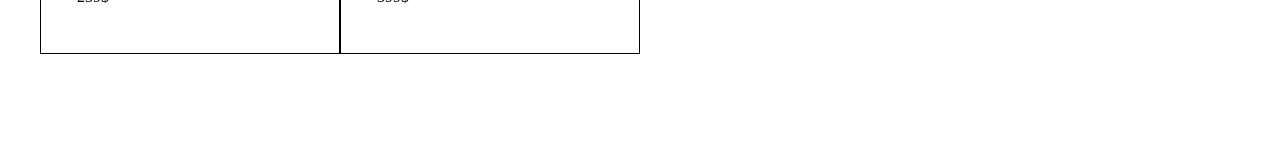
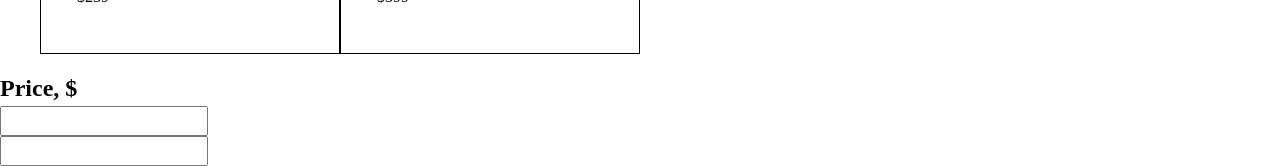
Before and after one commit to mxrmrtz/SPA-group-3, a React (Create React App) app: page / in a window 1280 px wide. Shown: the part 1746-1912 px from the top of the page. Before the commit the page ends 1816 px from the top, so only its background shows below. Built offline with nearby package versions, Linux system fonts and the light colour scheme.

Commit message:
PriceFilter+some other changes by rebekka

```diff
--- a/src/App.js
+++ b/src/App.js
@@ -4,6 +4,7 @@ import NavBar from "./components/Nav-top/NavBar";
 import Favorites from "./components/Favorites/Favorites";
 import FeatureFilter from "./components/FeatureFilter/FeatureFilter";
 import Cart from "./components/ShoppingCart/Cart";
+import PriceFilter from "./components/PriceFilter/PriceFilter.js"
 
 import { useState } from "react";
 
@@ -50,13 +51,29 @@ function App() {
 
 	const aThirdFilter = (product) => true;
 
+    // price filter stuff
+
+	const[priceFilterMin, setPriceFilterMin] = useState(0);
+	const [priceFilterMax, setPriceFilterMax] = useState(1000000);
+
+	const setMin = (e)=>
+		setPriceFilterMin(e.target.value === "" ? 0 : parseInt(e.target.value));
+	const setMax = (e)=>
+		setPriceFilterMax(e.target.value === "" ? 1000000 : parseInt(e.target.value));
+
+
+	const priceFilterFunc = (product) =>
+	product.price > priceFilterMin && product.price < priceFilterMax
+
+
 	// connect the filter chain here
 
 	const filteredProducts = productsData
 		.filter(searchFilter)
 		.filter(featureFilter)
 		// type your filter function name here
-		.filter(aThirdFilter);
+		.filter(aThirdFilter)
+		.filter((product) => priceFilterFunc(product));
 
 	// const search = (data) => {
 	// 	return data.filter((item) =>
@@ -128,7 +145,10 @@ function App() {
 				toggleAddFavorites={toggleAddFavorites}
 				// searchBarFilter={searchBarFilter}
 			/>
+			<PriceFilter setMin={setMin} setMax={setMax}/>
 		</div>
+
+
 	);
 }
 
--- /dev/null
+++ b/src/components/PriceFilter/PriceFilter.js
@@ -0,0 +1,31 @@
+import PriceFilterCss from "./PriceFilter.module.css"
+
+
+const priceFilter = ({setMin, setMax}) => {
+
+    return(
+
+    <div className={PriceFilterCss.wrapper}>
+    <header>
+      <h2>Price, $</h2>
+
+    </header>
+    <div className = {PriceFilterCss.priceInput}>
+      <div className={PriceFilterCss.field}>
+        <input type="number" name="input-min" onChange={setMin}/>
+      </div>
+      <div className ={PriceFilterCss.field}>
+        <input type="number" name="input-max" onChange={setMax}/>
+      </div>
+    </div>
+    <div className ={PriceFilterCss.slider}>
+      <div className={PriceFilterCss.progress}></div>
+    </div>
+  </div> )
+
+
+}
+
+
+
+export default priceFilter;
--- a/src/products.json
+++ b/src/products.json
@@ -3,7 +3,7 @@
 		"id": "e1",
 		"title": "Phantom 2 Vision+",
 		"brand": "DJI",
-		"price": "599",
+		"price": 599,
 		"units": "$",
 		"rating": "3.5/5",
 		"img": "https://www5.djicdn.com/assets/images/products/phantom-2-vision-plus/p2v-f17b0d4e49f5ebba6abe040ae8a84340.png",	"features": [
@@ -21,7 +21,7 @@
 		"id": "e2",
 		"title": "Phantom 4 Multispectral",
 		"brand": "DJI",
-		"price": "1,449",
+		"price": 1449,
 		"units": "$",
 		"rating": "3.5/5",
 		"img": "https://www5.djicdn.com/assets/images/products/phantom-2-vision-plus/p2v-f17b0d4e49f5ebba6abe040ae8a84340.png",
@@ -41,7 +41,7 @@
 		"id": "e3",
 		"title": "Phantom 4 Pro",
 		"brand": "DJI",
-		"price": "749",
+		"price": 749,
 		"units": "$",
 		"rating": "3.5/5",
 		"img": "https://www1.djicdn.com/dps/40e881330a7e92a0bc3f437616ccdc5b.webp",	"features": [
@@ -59,7 +59,7 @@
 		"id": "e4",
 		"title": "4 Series — Intelligent Flight Battery ",
 		"brand": "DJI",
-		"price": "186",
+		"price": 186,
 		"units": "$",
 		"rating": "3.5/5",
 		"img": "https://www5.djicdn.com/assets/images/products/phantom-2-vision-plus/p2v-f17b0d4e49f5ebba6abe040ae8a84340.png","features": ["4K UHD 210p"]
@@ -68,7 +68,7 @@
 		"id": "e5",
 		"title": "DJI Phantom 3 — Intelligent Flight Battery",
 		"brand": "DJI",
-		"price": "98",
+		"price": 98,
 		"units": "$",
 		"rating": "3.5/5",
 		"img": "https://www.pricerunner.se/product/1200x630/1691363296/DJI-Phantom-3-Intelligent-Flight-Battery.jpg",	"features": ["4K UHD 210p"]
@@ -77,7 +77,8 @@
 		"id": "e6",
 		"title": "Phantom 2 Vision+",
 		"brand": "DJI",
-		"price": "399$",
+		"price": 399,
+		"units": "$",
 		"img": "https://www5.djicdn.com/assets/images/products/phantom-2-vision-plus/p2v-f17b0d4e49f5ebba6abe040ae8a84340.png","features": [
 			"App-Controlled",
 			"Video Downlink Capable",
@@ -90,7 +91,8 @@
 		"id": "e7",
 		"title": "Phantom 2 Vision+",
 		"brand": "DJI",
-		"price": "599$",
+		"price": 599,
+		"units": "$",
 		"img": "https://www5.djicdn.com/assets/images/products/phantom-2-vision-plus/p2v-f17b0d4e49f5ebba6abe040ae8a84340.png",	"features": [
 			"App-Controlled",
 			"Obstacle Avoidance",
@@ -105,7 +107,8 @@
 		"id": "e8",
 		"title": "Phantom 2 Vision",
 		"brand": "DJI",
-		"price": "229$",
+		"price": 229,
+		"units": "$",
 		"img": "https://www5.djicdn.com/assets/images/products/phantom-2-vision-plus/p2v-f17b0d4e49f5ebba6abe040ae8a84340.png",	"features": [
 			"App-Controlled",
 			"Wi-Fi",
@@ -118,7 +121,8 @@
 		"id": "e9",
 		"title": "Phantom 1 Vision",
 		"brand": "DJI",
-		"price": "239$",
+		"price": 239,
+		"units": "$",
 		"img": "https://www5.djicdn.com/assets/images/products/phantom-2-vision-plus/p2v-f17b0d4e49f5ebba6abe040ae8a84340.png",	"features": [
 			"App-Controlled",
 			"HD 720p",
@@ -129,7 +133,8 @@
 		"id": "e10",
 		"title": "Phantom 2 Vision",
 		"brand": "DJI",
-		"price": "399$",
+		"price": 399,
+		"units": "$",
 		"img": "https://www5.djicdn.com/assets/images/products/phantom-2-vision-plus/p2v-f17b0d4e49f5ebba6abe040ae8a84340.png",	"features": [
 			"App-Controlled",
 			"Video Downlink Capable",
```
Also changed, not shown: src/components/PriceFilter/PriceFilter.module.css (added).
